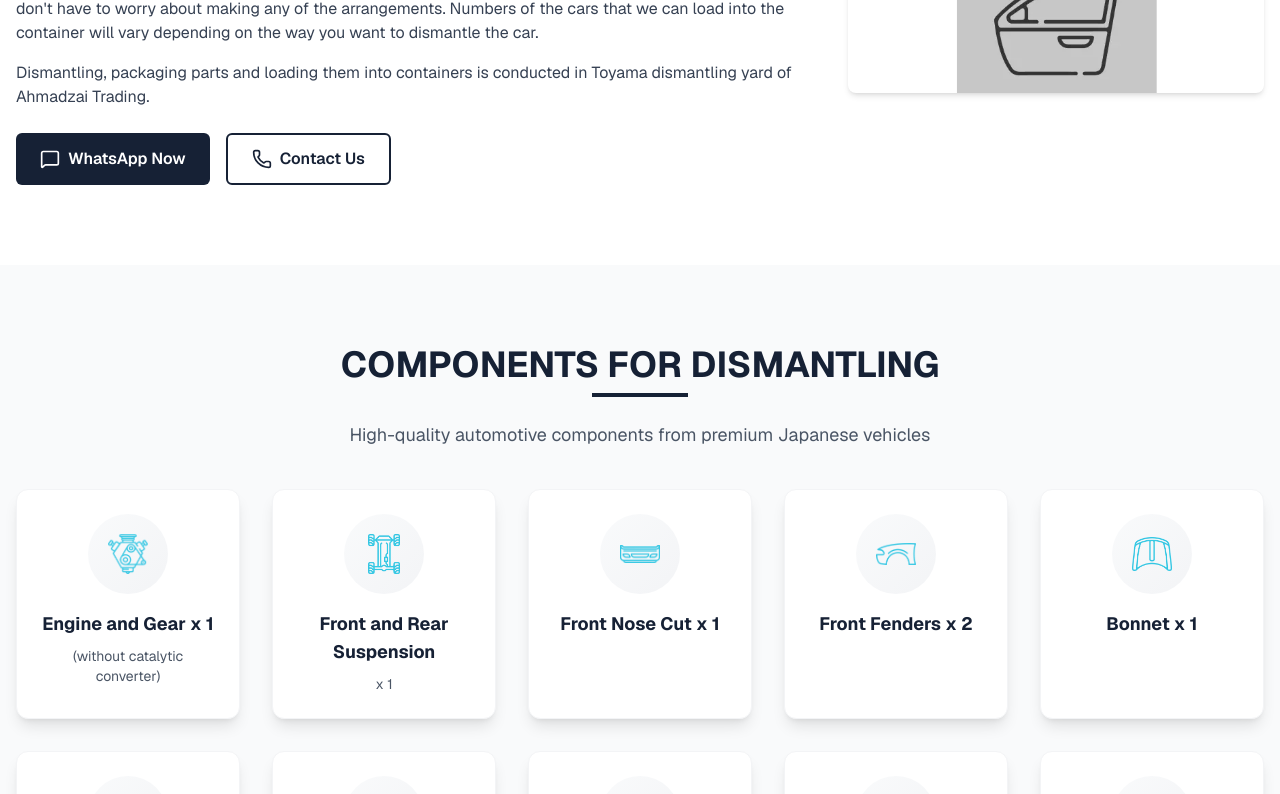
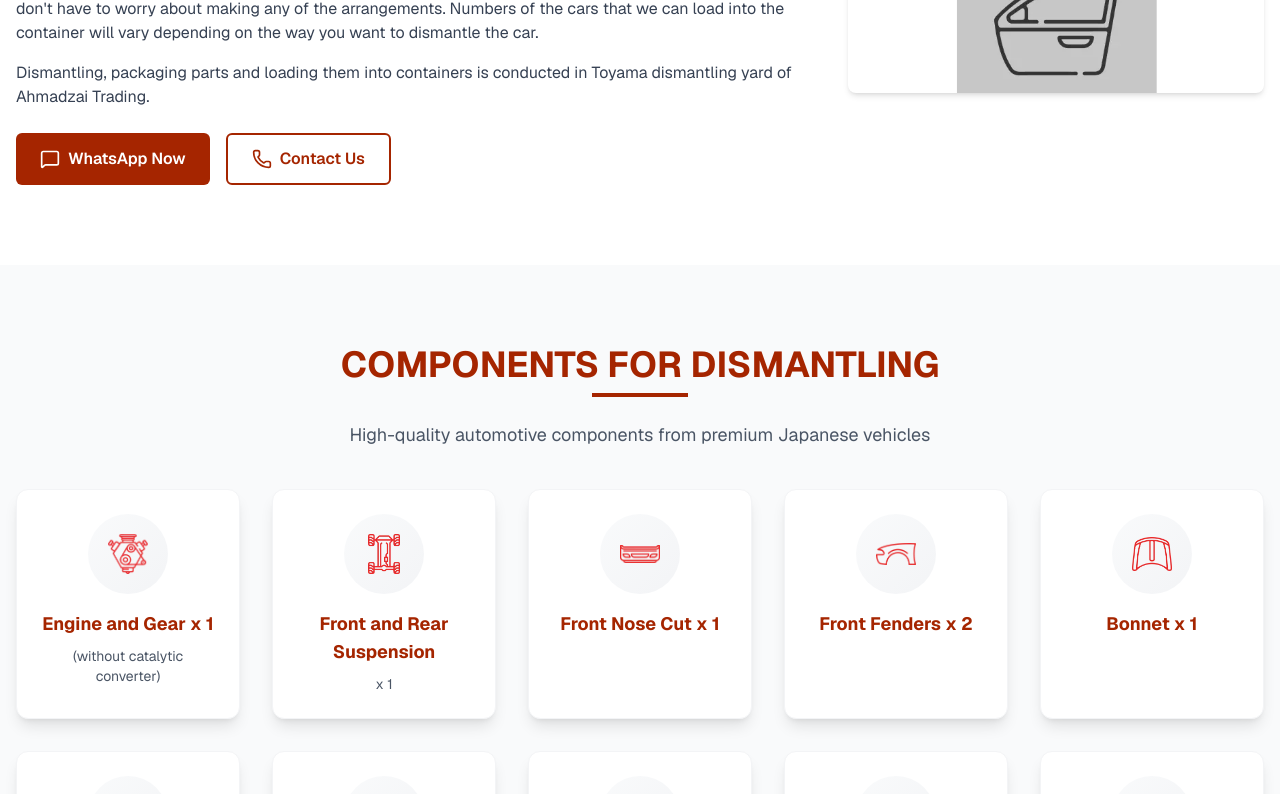
Before and after one commit to ZainJ5/ahmedzai, a Next.js app: page /auto-parts in a window 1280 px wide. Shown: the part 760-1554 px from the top of the page. Built offline with nearby package versions, Linux system fonts and the light colour scheme.

Commit message:
Updated colour

```diff
--- a/src/app/auto-parts/page.jsx
+++ b/src/app/auto-parts/page.jsx
@@ -6,7 +6,8 @@ import Footer from '../components/Footer';
 import Navbar from '../components/Navbar';
 
 export default function AutoPartsPage() {
-  const primaryColor = "#162135";
+  // const primaryColor = "#162135";
+  const primaryColor = "#a52500";
 
   const componentParts = [
     {
@@ -178,7 +179,7 @@ export default function AutoPartsPage() {
                         alt={part.title}
                         fill
                         sizes="80px"
-                        className="object-contain p-1 transition-all duration-300 filter invert-[25%] sepia-[25%] hue-rotate-[198deg] saturate-[1200%] brightness-[80%] contrast-[90%] group-hover:brightness-[90%]"
+                        className="object-contain p-1 transition-all duration-300 group-hover:brightness-[90%]"
                       />
                     </div>
                   </div>
```
